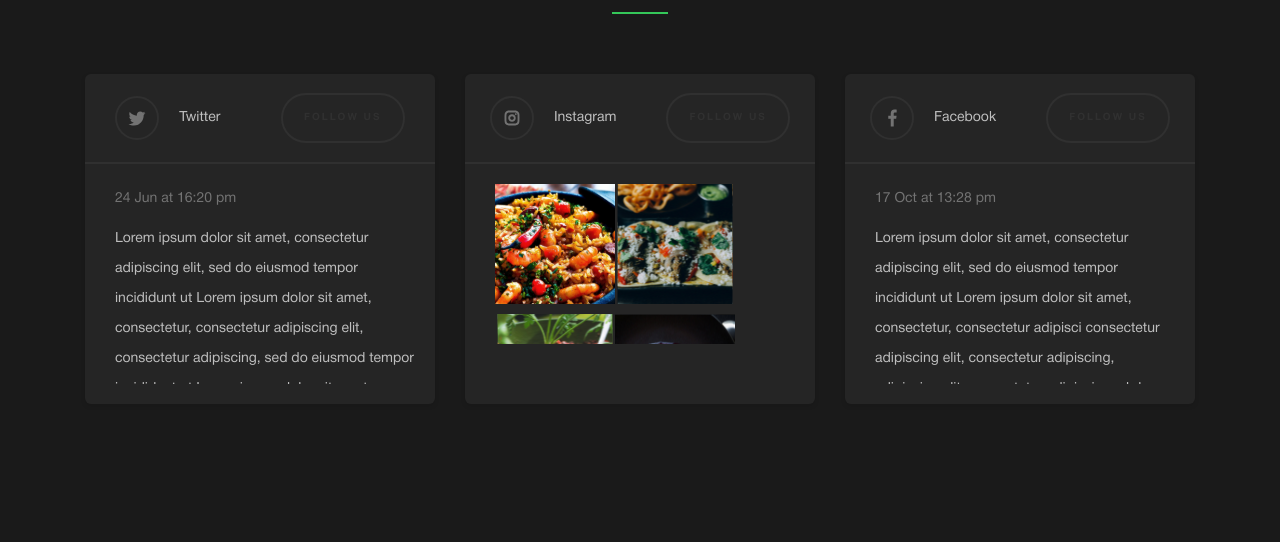
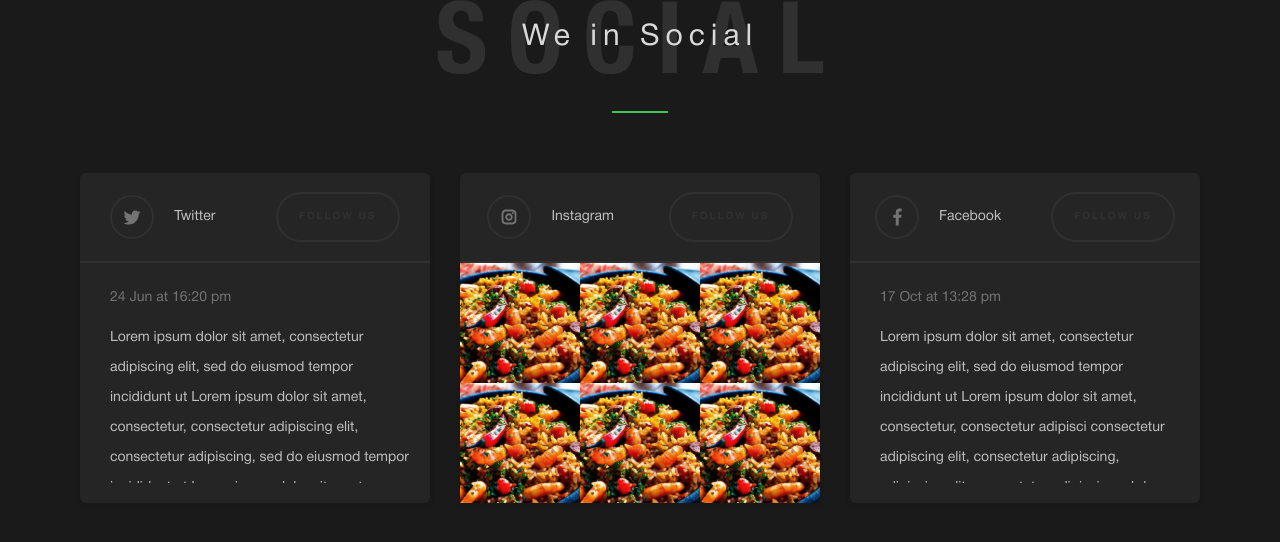
Before and after one commit to 000Ilya000/Healthy-food-STEIZA, a React (Create React App) app in the folder food-app/: page / in a window 1280 px wide. Shown: the part 5488-6030 px from the top of the page. Built offline with nearby package versions, Linux system fonts and the light colour scheme.

Commit message:
completed the socials block

```diff
--- a/food-app/src/pages/mainPage/components/SocialSection/Social.jsx
+++ b/food-app/src/pages/mainPage/components/SocialSection/Social.jsx
@@ -8,11 +8,12 @@ import Twitter from './Social(img)/Twitter.svg';
 import Instagram from './Social(img)/Instagram.svg';
 import Facebook from './Social(img)/Facebook.svg';
 import img1 from './Social(img)/img1.svg';
-import img2 from './Social(img)/img2.svg';
-import img3 from './Social(img)/img3.svg';
-import img4 from './Social(img)/img4.svg';
-import img5 from './Social(img)/img5.svg';
-import img6 from './Social(img)/img6.svg';
+// import img2 from './Social(img)/img2.svg';
+// import img3 from './Social(img)/img3.svg';
+// import img4 from './Social(img)/img4.svg';
+// import img5 from './Social(img)/img5.svg';
+// import img6 from './Social(img)/img6.svg';
+import GrayArrow from './Social(img)/GrayArrow.svg';
 
 import { MainBut } from '../../MainPage';
 
@@ -60,17 +61,59 @@ function Social () {
                         </MainBut>
                     </HeaderSocialCard>
                     <MainPartSocialCard>
-                        <TextAndAutor>
-                            <img src={img1} alt="img.1" />
-                            <img src={img2} alt="img.2" />
-                            <img src={img3} alt="img.3" />
-                            <img src={img4} alt="img.4" />
-                            <img src={img5} alt="img.5" />
-                            <img src={img6} alt="img.6" />
-                            <img src={img3} alt="img.3" />
-                            <img src={img2} alt="img.2" />
-                            <img src={img1} alt="img.1" />
-                        </TextAndAutor>
+                            <SocialImgBlock>
+                                <ImgHover>
+                                    <Link to="/">
+                                        <img src={GrayArrow} alt="arrow1" />
+                                    </Link>
+                                </ImgHover>
+                                <ImgHover>
+                                    <Link to="/">
+                                        <img src={GrayArrow} alt="arrow1" />
+                                    </Link>
+                                </ImgHover>
+                                <ImgHover>
+                                    <Link to="/">
+                                        <img src={GrayArrow} alt="arrow1" />
+                                    </Link>
+                                </ImgHover>
+                            </SocialImgBlock>
+
+                            <SocialImgBlock>
+                                <ImgHover>
+                                    <Link to="/">
+                                        <img src={GrayArrow} alt="arrow1" />
+                                    </Link>
+                                </ImgHover>
+                                <ImgHover>
+                                    <Link to="/">
+                                        <img src={GrayArrow} alt="arrow1" />
+                                    </Link>
+                                </ImgHover>
+                                <ImgHover>
+                                    <Link to="/">
+                                        <img src={GrayArrow} alt="arrow1" />
+                                    </Link>
+                                </ImgHover>
+                            </SocialImgBlock>
+
+                            <SocialImgBlock>
+                                <ImgHover>
+                                    <Link to="/">
+                                        <img src={GrayArrow} alt="arrow1" />
+                                    </Link>
+                                </ImgHover>
+                                <ImgHover>
+                                    <Link to="/">
+                                        <img src={GrayArrow} alt="arrow1" />
+                                    </Link>
+                                </ImgHover>
+                                <ImgHover>
+                                    <Link to="/">
+                                        <img src={GrayArrow} alt="arrow1" />
+                                    </Link>
+                                </ImgHover>
+                            </SocialImgBlock>
                     </MainPartSocialCard>
                 </SocialCard>
                 <SocialCard>
@@ -105,6 +148,9 @@ export default Social;
 
 const MainSocial = styled.div`
     min-height: 100vh;
+    display:flex;
+    flex-direction: column;
+    justify-content: center;
 `;
 
 const SocialCards = styled.div`
@@ -115,7 +161,30 @@ const SocialCards = styled.div`
     .centrCard {
         margin-left: 30px;
         margin-right: 30px;
-        // width:100%;
+    }
+
+    .centrCard div:last-child {
+        margin: 0px;
+
+        overflow: overlay;
+        max-height:240px;
+        max-width: none;
+
+        ::-webkit-scrollbar {
+            width: 4px;
+            position:absolute;
+        }
+
+        ::-webkit-scrollbar-thumb {
+            border-radius: 100px;
+            background-color: rgba(255, 255, 255, 0.5);
+            position:absolute;
+        }
+    }
+
+    .centrCard div:last-child div:last-child {
+        border-bottom-right-radius: 6px;
+        border-bottom-left-radius: 6px;
     }
 `;
 
@@ -139,7 +208,6 @@ const HeaderSocialCard = styled.div`
     a:first-child {
         display: flex;
         align-items: center;
-        // width: 150px;
         justify-content: space-between;
     }
 
@@ -177,9 +245,6 @@ const HeaderSocialCard = styled.div`
     }
 `;
 
-const SocialIkonAndName = styled.div`
-`;
-
 const ImgSocial = styled.div`
     width: 40px;
     height: 40px;
@@ -197,9 +262,34 @@ const ImgSocial = styled.div`
     }
 `;
 
+const ImgHover = styled.div`
+    display:flex;
+    justify-content: center;
+    align-items: center;
+    width:120px;
+    height:120px;
+    background: url('${img1}') no-repeat center center;
+
+    a {
+        width:40px;
+        height: 40px;
+        display: flex;
+        justify-content: center;
+        align-items: center;
+        border-radius: 60px;
+        transition: 0.4s;
+        background: #34C759;
+        opacity:0%;
+    }
+
+    :hover {
+        a {
+            opacity:100%;
+        }
+    }
+`;
+
 const SocialName = styled.p`
-    // width: 106px;
-    // height: 30px;
     font-weight: 400;
     font-size: 14px;
     line-height: 30px;
@@ -224,6 +314,11 @@ const SocialDate = styled.p`
     margin-bottom: 10px;
 `;
 
+const SocialImgBlock = styled.div`
+    display: flex;
+`;
+
+
 const MainSocialText = styled.p`
     color: rgba(255, 255, 255, 0.7);
     margin-bottom: 10px;
@@ -243,9 +338,4 @@ const TextAndAutor = styled.div`
         background-color: #303030;
         position:absolute;
     }
-
-    img {
-        width:120px;
-        height:120px;
-    }
 `;
```
Also changed, not shown: food-app/src/pages/mainPage/components/SocialSection/Social(img)/GrayArrow.svg (added).
